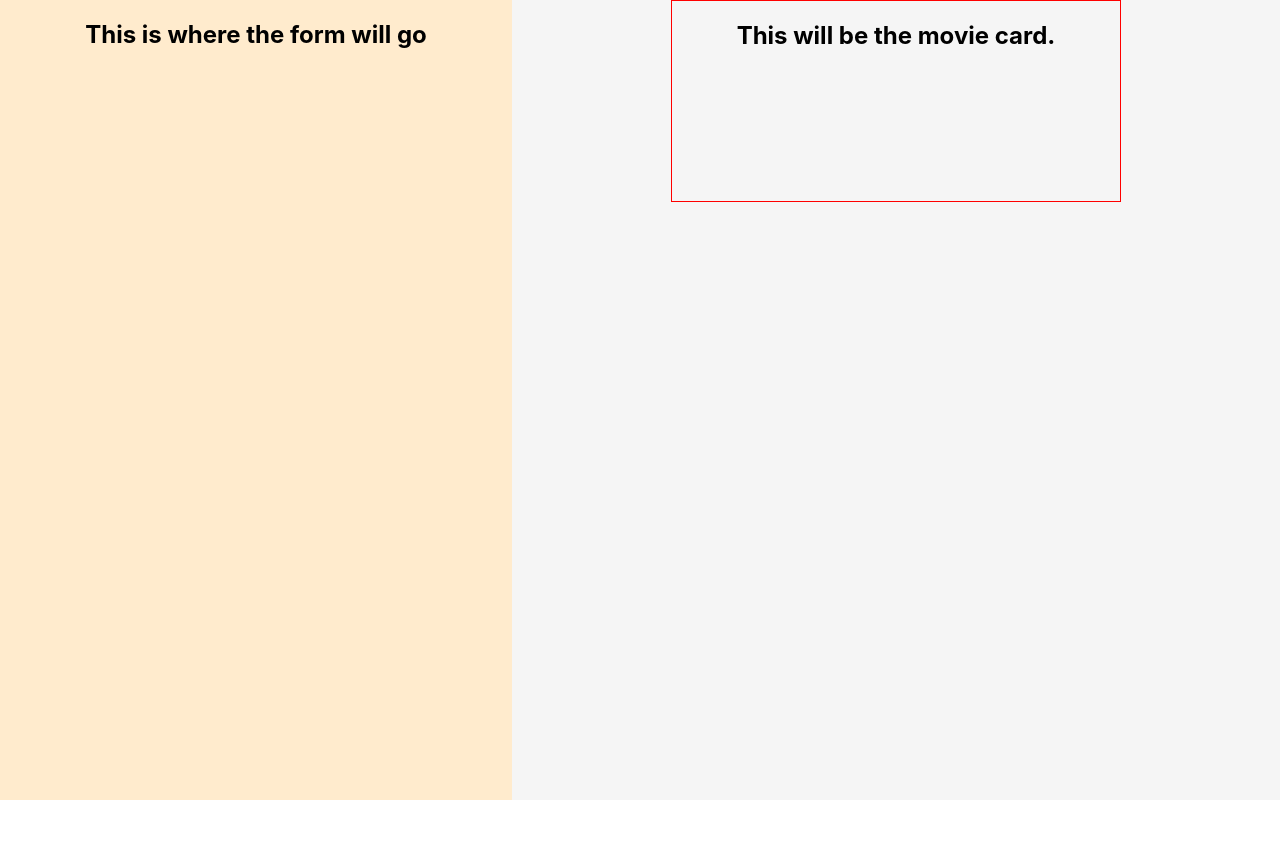
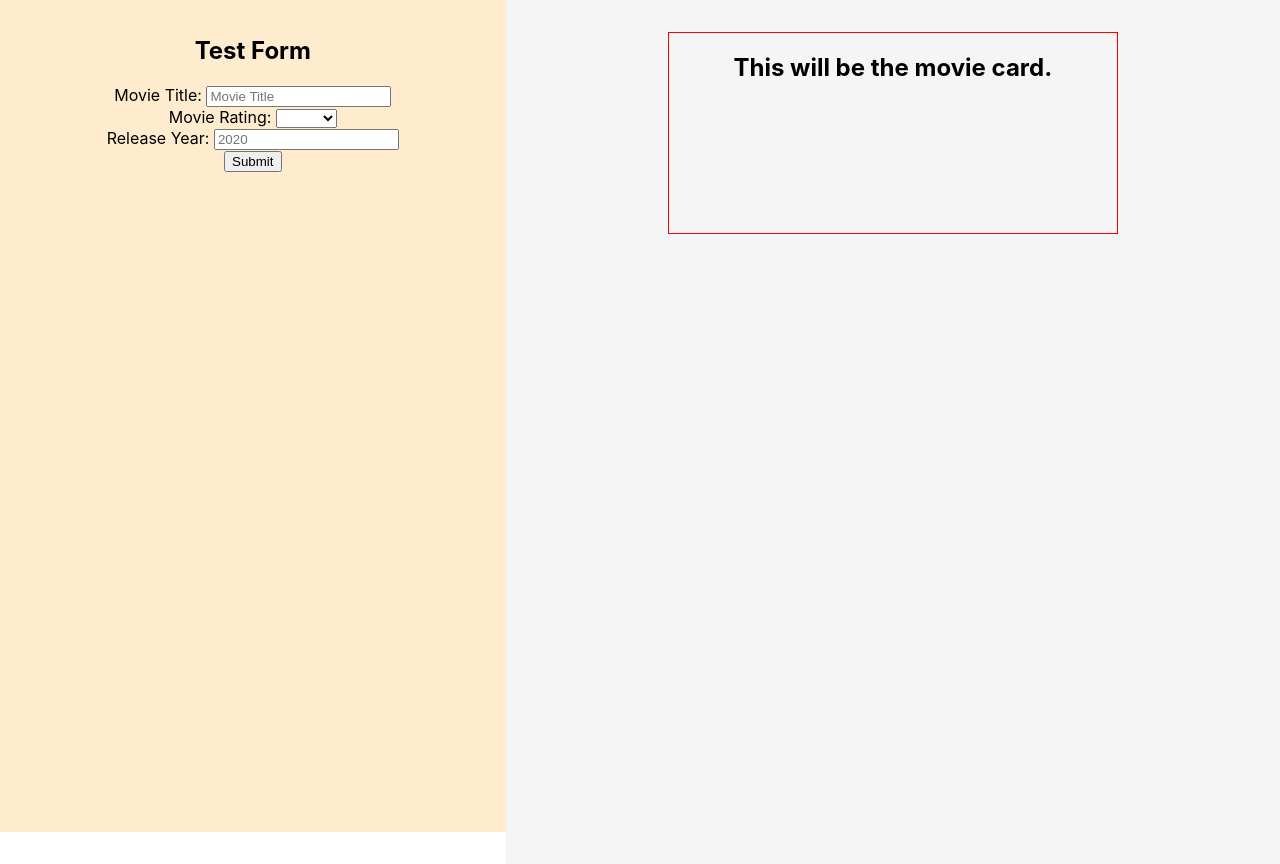
Before and after one commit to ericrees9/techniphi, a React (Create React App) app: page / in a window 1280 px wide. Before the commit the page ends 800 px from the top, so only its background shows below. Built offline with nearby package versions, Linux system fonts and the light colour scheme.

Commit message:
Initial build-out of React Final Form.

```diff
--- a/src/App.css
+++ b/src/App.css
@@ -10,6 +10,7 @@
   display: flex;
   justify-content: center;
   background-color: blanchedalmond;
+  padding: 1em;
 }
 
 .dataDiv {
@@ -18,4 +19,5 @@
   display: flex;
   justify-content: center;
   background-color: whitesmoke;
+  padding: 2em;
 }
--- a/src/App.js
+++ b/src/App.js
@@ -1,15 +1,47 @@
 import React from 'react';
 import './App.css';
+import { Form, Field } from 'react-final-form'
 import MovieCard from './components/MovieCard/MovieCard';
+
+const onSubmit = (values) => {
+  console.log(`${JSON.stringify(values, 0, 2)}`);
+}
 
 function App() {
   return (
     <div className="App">
       <div className="formDiv">
-        <h2>This is where the form will go</h2>
+        <Form
+          onSubmit={onSubmit}
+          render={({ handleSubmit, values }) => (
+            <form onSubmit={handleSubmit}>
+            <h2>Test Form</h2>
+            <div>
+              <label>Movie Title: </label>
+              <Field name="Movie Title" component="input" placeholder="Movie Title" />
+            </div>
+            <div>
+              <label>Movie Rating: </label>
+              <Field name="movieRating" component="select">
+                <option />
+                <option>G</option>
+                <option>PG</option>
+                <option>PG-13</option>
+                <option>R</option>
+              </Field>
+            </div>
+            <div>
+              <label>Release Year: </label>
+              <Field name="Movie Year" component="input" placeholder="2020" />
+            </div>
+
+            <button type="submit">Submit</button>
+            </form>
+          )}
+        />
       </div>
       <div className="dataDiv">
-        <MovieCard></MovieCard>
+        <MovieCard />
       </div>
     </div>
   );
```
